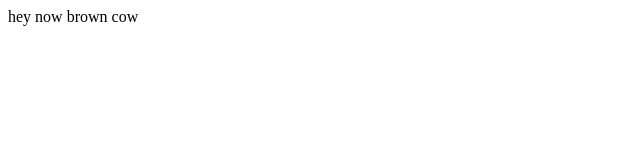
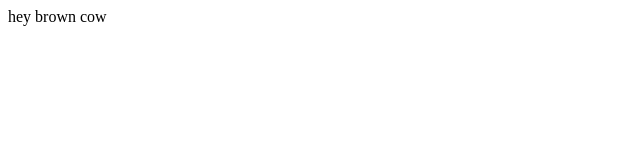
Before and after one commit to miniramp/miniramp.github.io, a plain HTML site: page index.html in a window 1280 px wide. Shown: the full height of the page, 0-640 px from the left. Drawn offline with Linux system fonts and the light colour scheme.

Commit message:
Update index.html

```diff
--- a/index.html
+++ b/index.html
@@ -9,7 +9,7 @@
 
 
     <script type= "text/javascript">
-      document.write("hey now brown cow");
+      document.write("hey brown cow");
       //comment goes here
 
     </script>
```
